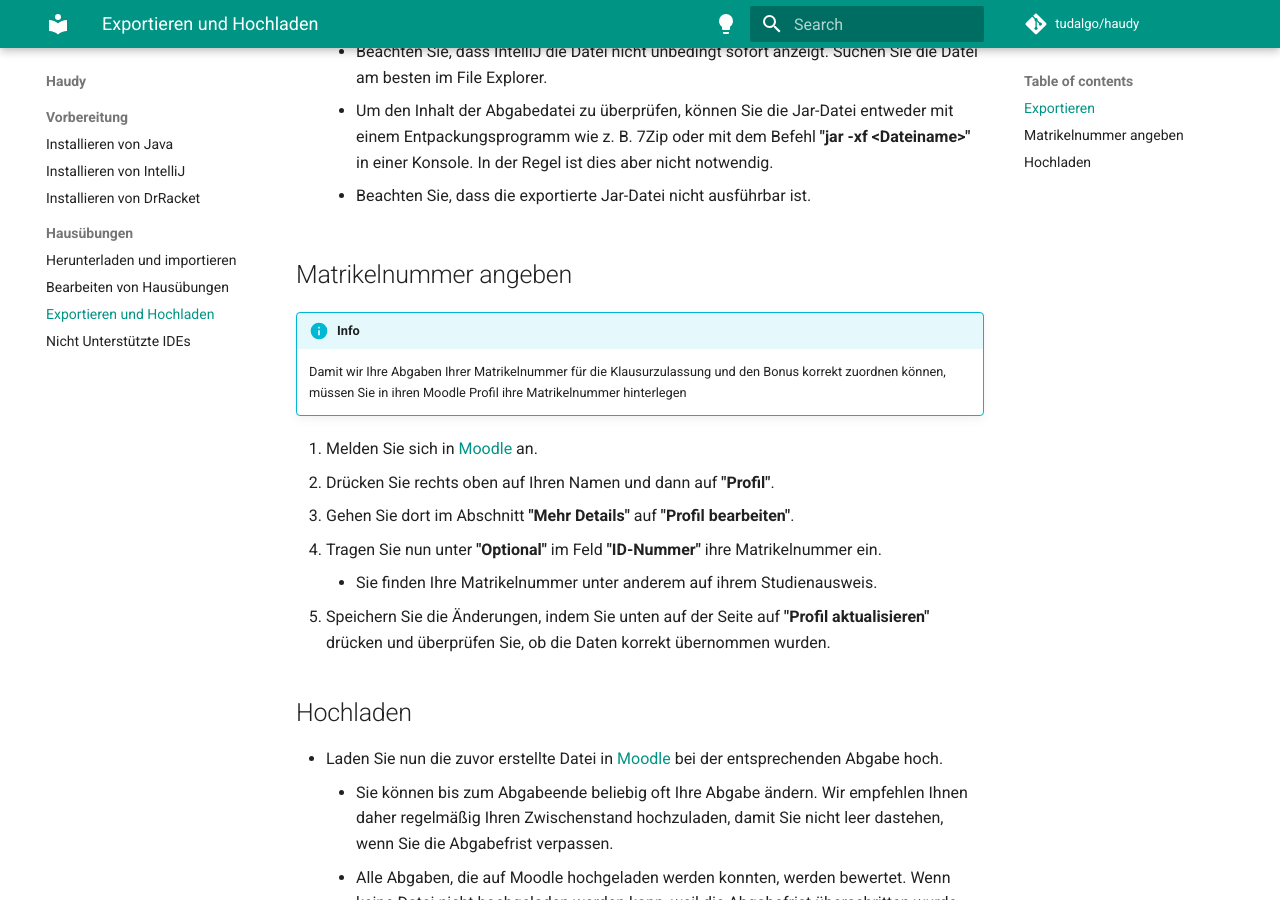
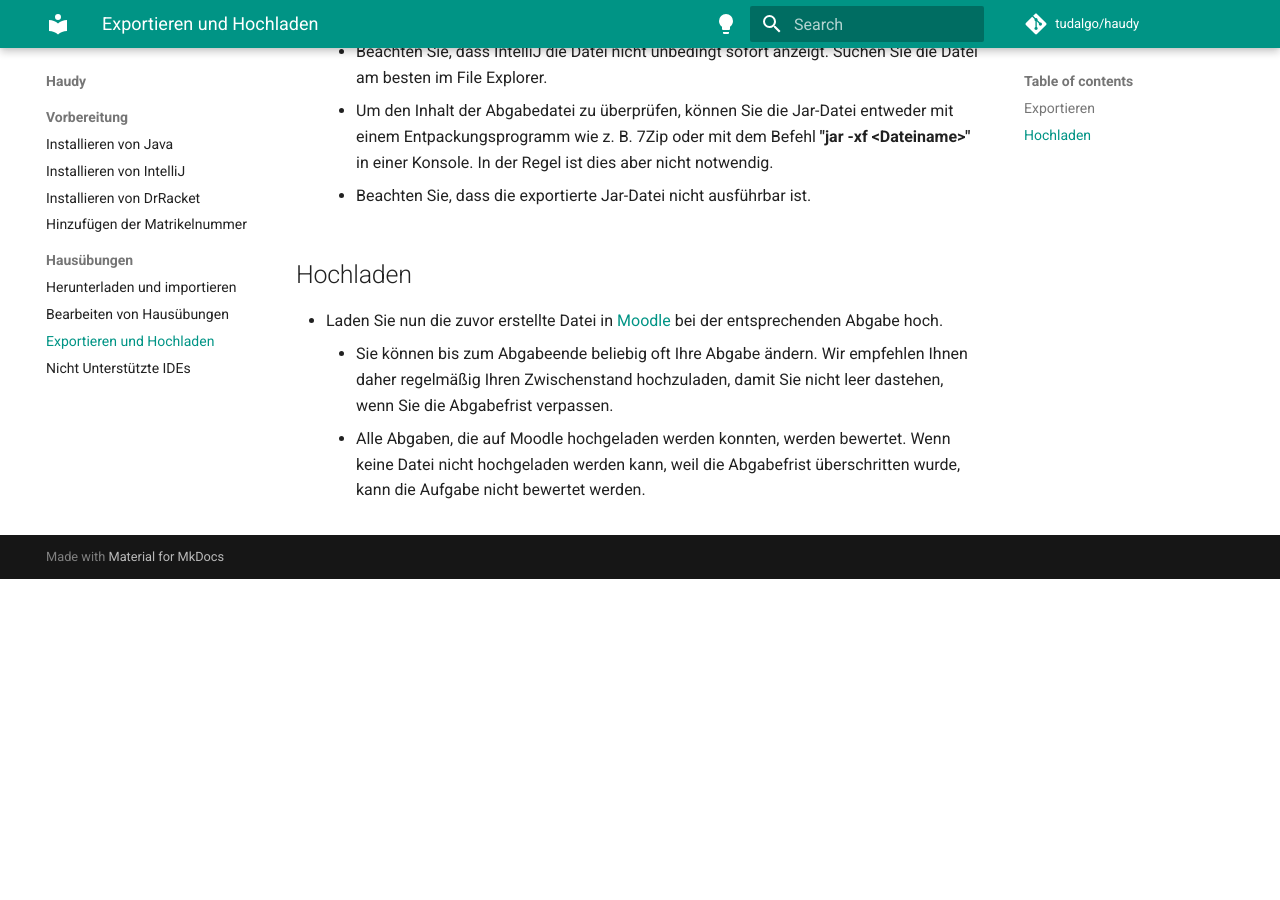
Before and after one commit to tudagrade/wiki, an MkDocs documentation site: the page built from docs/exercises/export-upload.md, in a window 1280 px wide and 900 px high, scrolled down 1053 px. Built offline with MkDocs 1.6.1 and Material for MkDocs 9.7.7, drawn with Linux system fonts in a browser that asks for light colours; comment, search, counter and statistics services are not loaded; after the commit the page ends 1632 px from its top, so only the background shows below that.

Commit message:
move add matriculation number guide to a separate file

```diff
--- a/docs/exercises/export-upload.md
+++ b/docs/exercises/export-upload.md
@@ -31,18 +31,6 @@
     * Um den Inhalt der Abgabedatei zu überprüfen, können Sie die Jar-Datei entweder mit einem Entpackungsprogramm wie z. B. 7Zip oder mit dem Befehl **"jar -xf <Dateiname\>"** in einer Konsole. In der Regel ist dies aber nicht notwendig.
     * Beachten Sie, dass die exportierte Jar-Datei nicht ausführbar ist.
 
-## Matrikelnummer angeben
-
-!!! info
-    Damit wir Ihre Abgaben Ihrer Matrikelnummer für die Klausurzulassung und den Bonus korrekt zuordnen können, müssen Sie in ihren Moodle Profil ihre Matrikelnummer hinterlegen
-
-1. Melden Sie sich in [Moodle] an.
-2. Drücken Sie rechts oben auf Ihren Namen und dann auf **"Profil"**.
-3. Gehen Sie dort im Abschnitt **"Mehr Details"** auf **"Profil bearbeiten"**.
-4. Tragen Sie nun unter **"Optional"** im Feld **"ID-Nummer"** ihre Matrikelnummer ein.
-    * Sie finden Ihre Matrikelnummer unter anderem auf ihrem Studienausweis.
-5. Speichern Sie die Änderungen, indem Sie unten auf der Seite auf **"Profil aktualisieren"** drücken und überprüfen Sie, ob die Daten korrekt übernommen wurden.
-
 ## Hochladen
 * Laden Sie nun die zuvor erstellte Datei in [Moodle] bei der entsprechenden Abgabe hoch.
     * Sie können bis zum Abgabeende beliebig oft Ihre Abgabe ändern. Wir empfehlen Ihnen daher regelmäßig Ihren Zwischenstand hochzuladen, damit Sie nicht leer dastehen, wenn Sie die Abgabefrist verpassen.
--- a/mkdocs.yml
+++ b/mkdocs.yml
@@ -33,6 +33,7 @@
     - Installieren von Java: preparation/installation-java.md
     - Installieren von IntelliJ: preparation/installation-intellij.md
     - Installieren von DrRacket: preparation/installation-racket.md
+    - Hinzufügen der Matrikelnummer: preparation/matriculation-number.md
   - Hausübungen:
     - Herunterladen und importieren: exercises/download-import.md
     - Bearbeiten von Hausübungen: exercises/edit.md
```
Also changed, not shown: docs/preparation/matriculation-number.md (added, +13 -0 lines).
